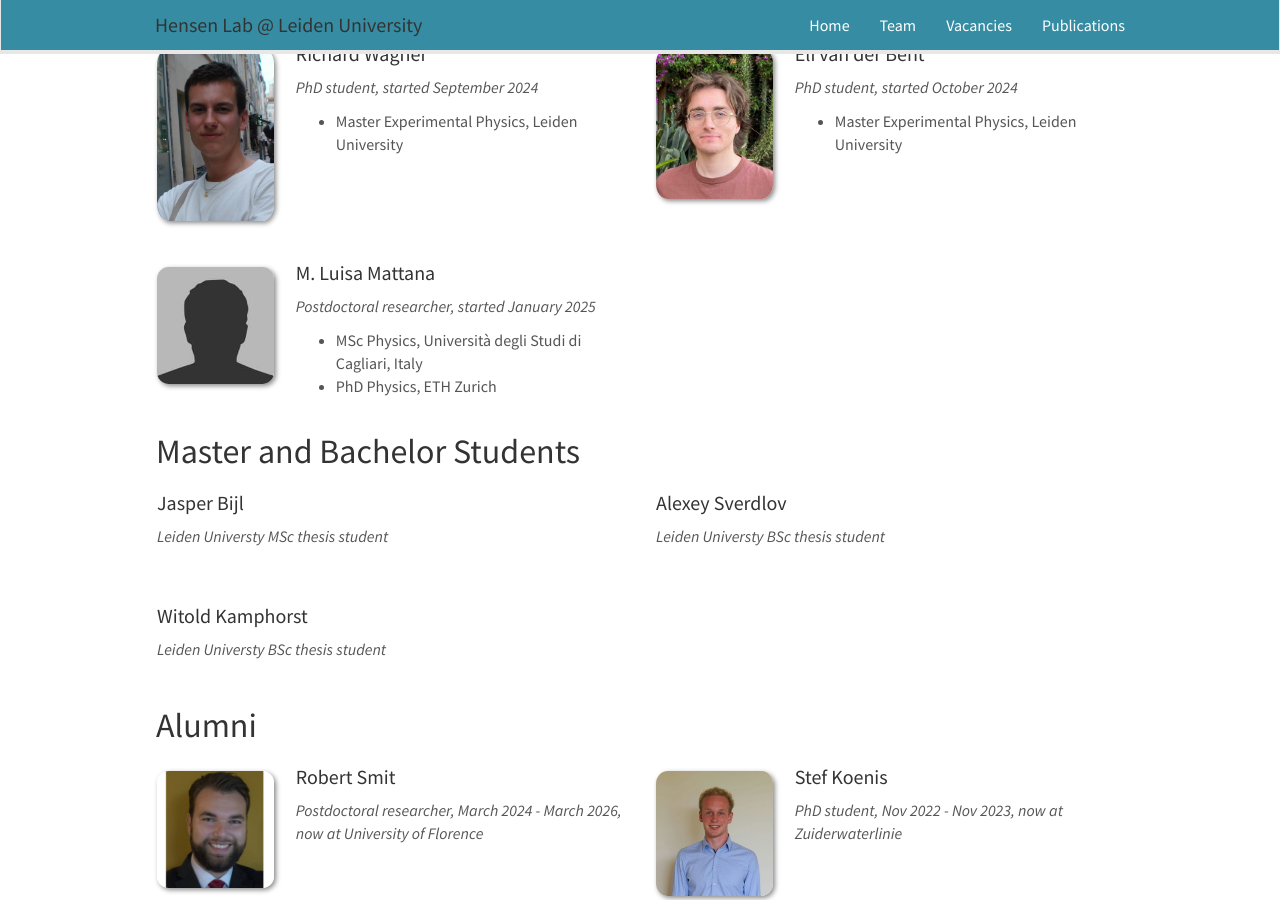
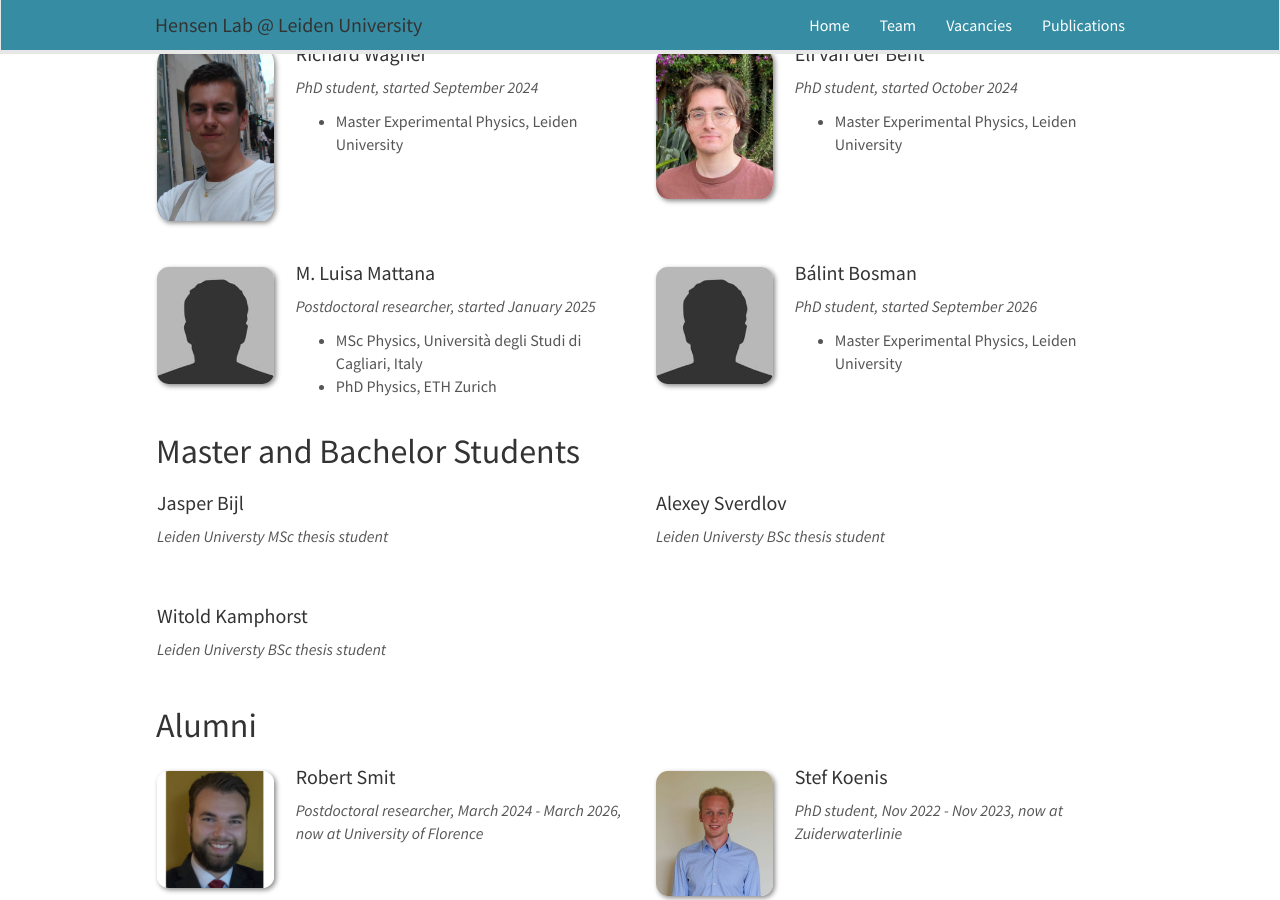
Before and after one commit to bashensen/bashensen.github.io, a Jekyll site: the page built from _pages/team.md, in a window 1280 px wide and 900 px high, scrolled down 941 px. Built offline with Jekyll 4.4.1, drawn with Linux system fonts in a browser that asks for light colours; nearby versions of some CDN libraries.

Commit message:
updATES SEPTEMEBR

```diff
--- a/_data/news.yml
+++ b/_data/news.yml
@@ -1,3 +1,6 @@
+- date: 1. Sep 2026
+  headline: Welcome to our new PhD student Balint Bosman!
+
 - date: 4. May 2026
   headline: Check out our new [preprint](https://arxiv.org/abs/2605.00090)!
 
--- a/_data/team_members.yml
+++ b/_data/team_members.yml
@@ -36,3 +36,10 @@
   number_educ: 2
   education1: MSc Physics, Università degli Studi di Cagliari, Italy
   education2: PhD Physics, ETH Zurich
+
+- name: Bálint Bosman
+  photo: bio-photo.jpg
+  info: PhD student, started September 2026
+  email: bbosman@Physics.LeidenUniv.nl
+  number_educ: 1
+  education1: Master Experimental Physics, Leiden University
```
